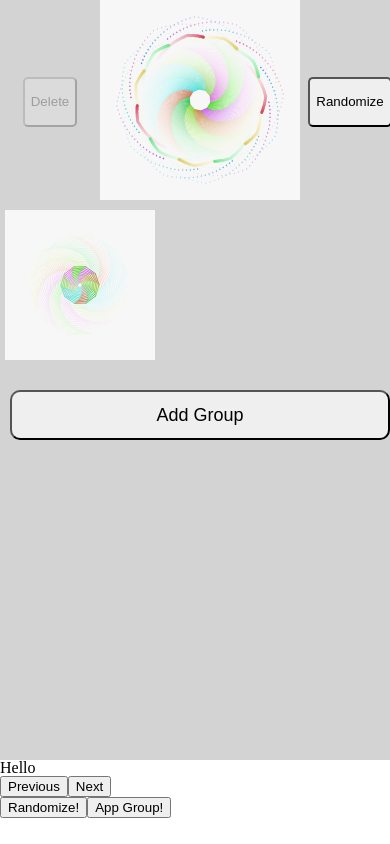
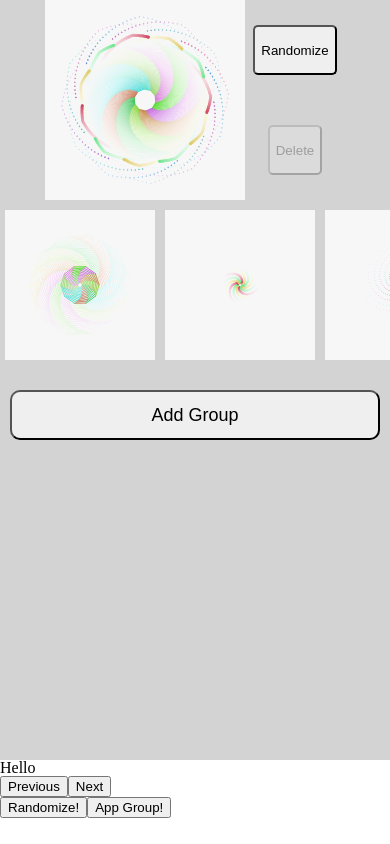
Before and after one commit to LiamMyles/polygon-art, a React (Create React App) app: page / in a window 390 px wide. Built offline with nearby package versions, Linux system fonts and the light colour scheme.

Commit message:
Add test for ensuring button is disabled
Also updated some styles to better suit mobile

```diff
--- a/src/components/GroupsDisplay.tsx
+++ b/src/components/GroupsDisplay.tsx
@@ -39,7 +39,8 @@ const AddGroupButton = styled.button`
 
 const GroupCanvas = styled.div`
   display: grid;
-  grid-template-columns: 100px 200px 100px;
+  grid-template-columns: 200px 100px;
+  grid-template-rows: 100px 100px;
   justify-self: center;
 `
 const GroupRandomize = styled.button`
@@ -53,6 +54,7 @@ const GroupDelete = styled.button`
   align-self: center;
   min-height: 50px;
   border-radius: 5px;
+  grid-column: 2/3;
 `
 
 const RingsUl = styled.ul`
@@ -77,17 +79,6 @@ export function GroupsDisplay() {
         return (
           <GroupsLi key={key} aria-label={`Group ${groupIndex} Canvas`}>
             <GroupCanvas>
-              <GroupDelete
-                disabled={totalPolygonGroups === 1}
-                onClick={() => {
-                  polygonGroupsDispatch({
-                    type: "DELETE_POLYGON_GROUP",
-                    group: groupIndex,
-                  })
-                }}
-              >
-                Delete
-              </GroupDelete>
               <P5Canvas
                 sketch={generatePolygonGroupSketch(
                   polygonGroup,
@@ -108,6 +99,17 @@ export function GroupsDisplay() {
               >
                 Randomize
               </GroupRandomize>
+              <GroupDelete
+                disabled={totalPolygonGroups === 1}
+                onClick={() => {
+                  polygonGroupsDispatch({
+                    type: "DELETE_POLYGON_GROUP",
+                    group: groupIndex,
+                  })
+                }}
+              >
+                Delete
+              </GroupDelete>
             </GroupCanvas>
             <PolygonRingsDisplay
               polygonRings={polygonGroup.rings}
```
Also changed, not shown: 1 other file (tests, documents, lock files or other folders).
